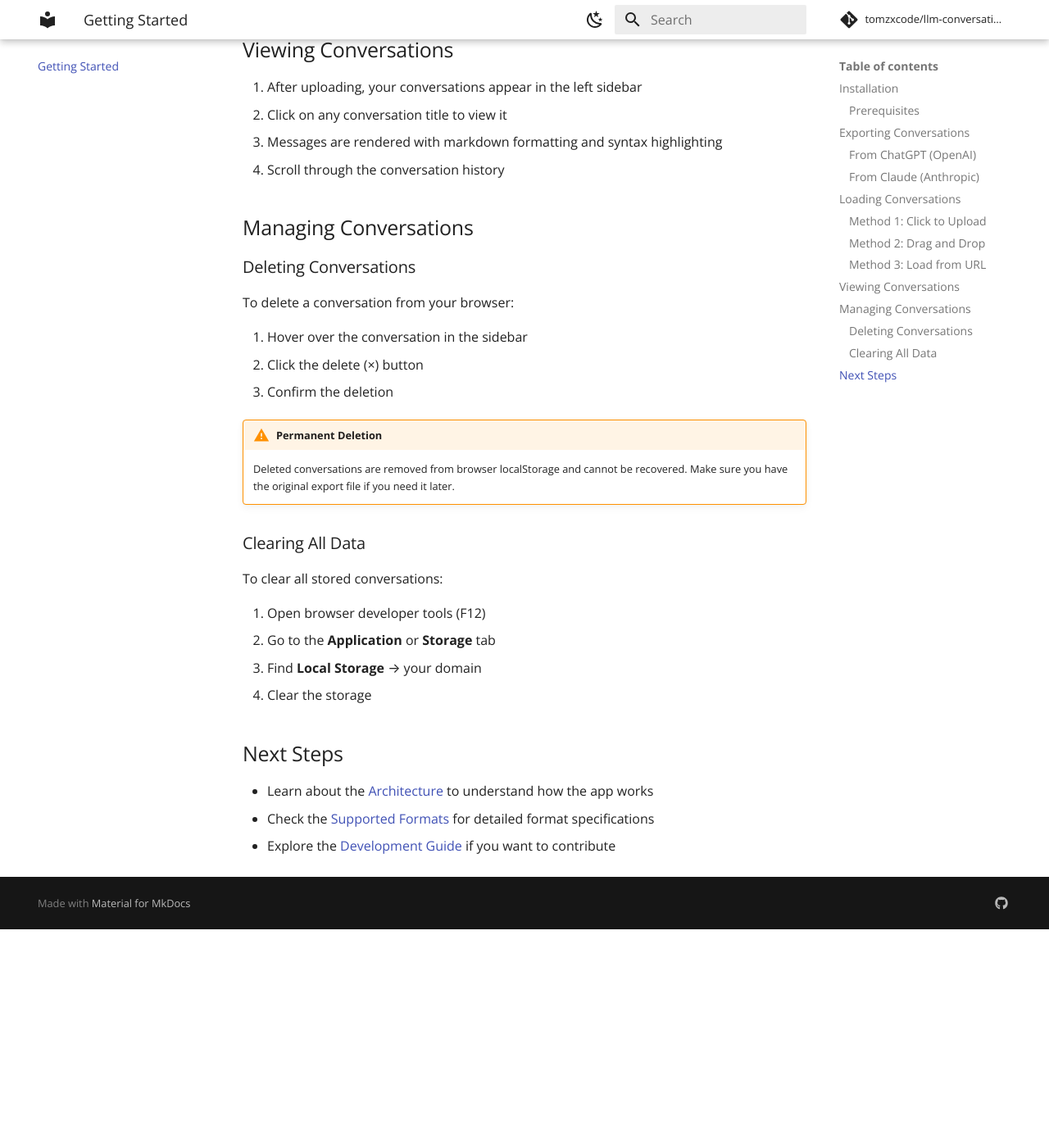
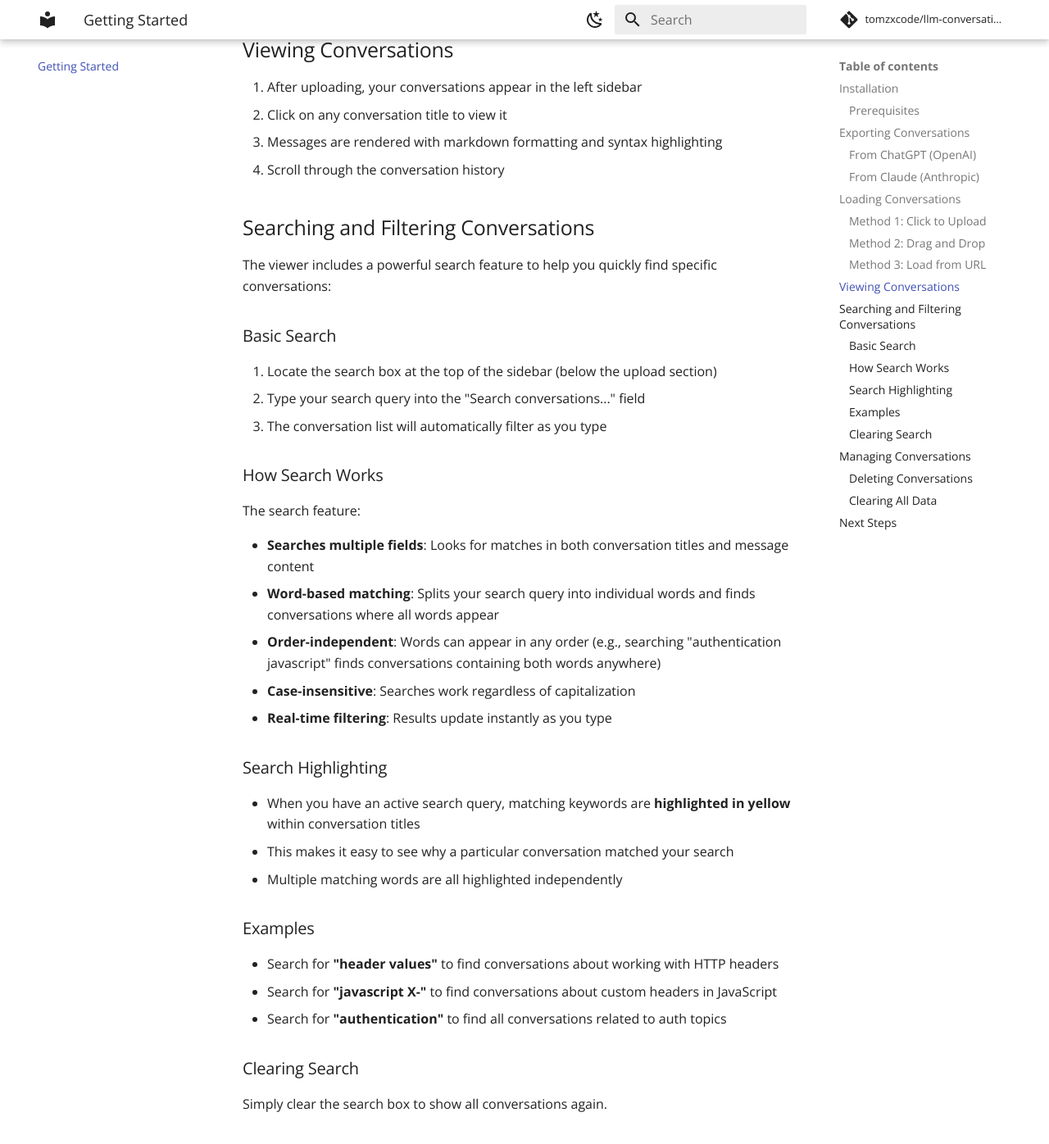
Before and after one commit to TomzxCode/llm-conversations-viewer, an MkDocs documentation site: the page built from docs/getting-started.md, in a window 1280 px wide and 1400 px high, scrolled down 2258 px. Shown: the top 1396 px of the window at 82% size. Built offline with MkDocs 1.6.1 and Material for MkDocs 9.7.7, drawn with Linux system fonts in a browser that asks for light colours; comment, search, counter and statistics services are not loaded; before the commit the page ends 3392 px from its top, so only the background shows below that.

Commit message:
Update documentation for conversation filtering

```diff
--- a/docs/getting-started.md
+++ b/docs/getting-started.md
@@ -78,6 +78,42 @@ The file will automatically load when the page opens.
 3. Messages are rendered with markdown formatting and syntax highlighting
 4. Scroll through the conversation history
 
+## Searching and Filtering Conversations
+
+The viewer includes a powerful search feature to help you quickly find specific conversations:
+
+### Basic Search
+
+1. Locate the search box at the top of the sidebar (below the upload section)
+2. Type your search query into the "Search conversations..." field
+3. The conversation list will automatically filter as you type
+
+### How Search Works
+
+The search feature:
+
+- **Searches multiple fields**: Looks for matches in both conversation titles and message content
+- **Word-based matching**: Splits your search query into individual words and finds conversations where all words appear
+- **Order-independent**: Words can appear in any order (e.g., searching "authentication javascript" finds conversations containing both words anywhere)
+- **Case-insensitive**: Searches work regardless of capitalization
+- **Real-time filtering**: Results update instantly as you type
+
+### Search Highlighting
+
+- When you have an active search query, matching keywords are **highlighted in yellow** within conversation titles
+- This makes it easy to see why a particular conversation matched your search
+- Multiple matching words are all highlighted independently
+
+### Examples
+
+- Search for **"header values"** to find conversations about working with HTTP headers
+- Search for **"javascript X-"** to find conversations about custom headers in JavaScript
+- Search for **"authentication"** to find all conversations related to auth topics
+
+### Clearing Search
+
+Simply clear the search box to show all conversations again.
+
 ## Managing Conversations
 
 ### Deleting Conversations
```
Also changed, not shown: README.md (+3 -1 lines).
